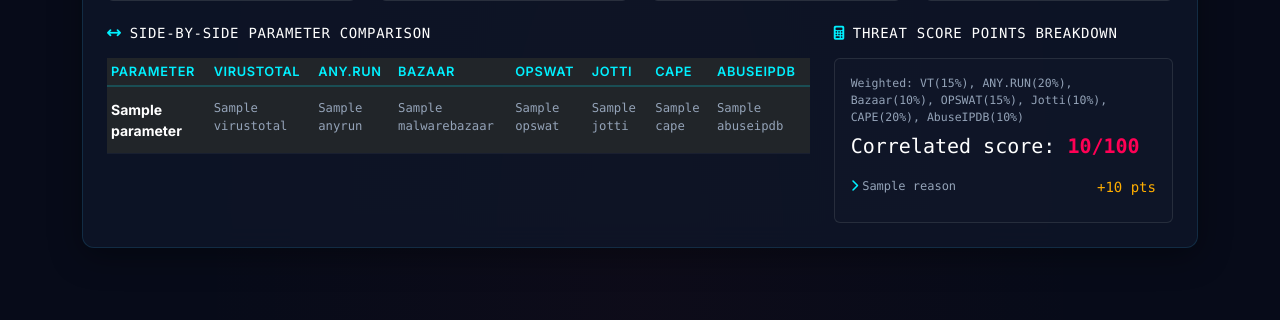
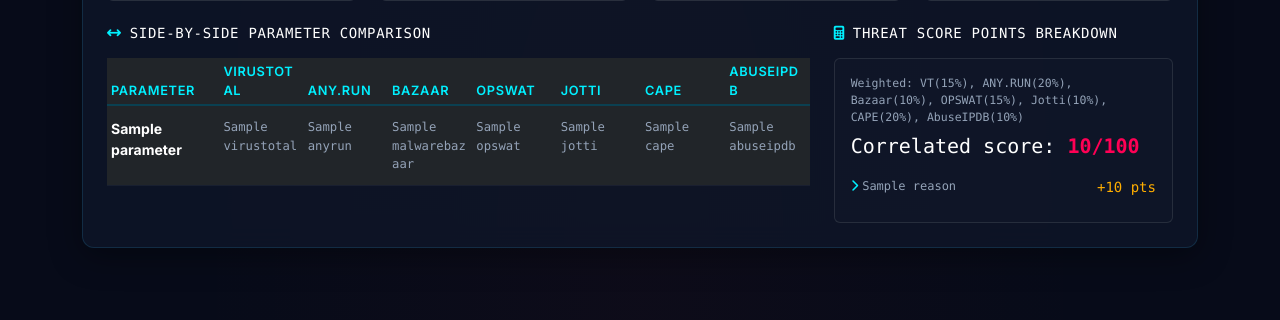
Before and after one commit to MYUVAN/cyber-project, a Flask app: template templates/analysis.html in a window 1280 px wide. Shown: the part 1582-1902 px from the top of the page. Run offline with Flask 3, Linux system fonts and the light colour scheme; the template is opened without the code that fills it: most values are stand-ins (such as "Sample title", 1, 10 or a date in 2020).

Commit message:
fix: resolve text alignment and column overflow on comparison table and dashboard

```diff
--- a/static/css/styles.css
+++ b/static/css/styles.css
@@ -407,3 +407,24 @@
     max-width: 100% !important;
     max-height: 100% !important;
 }
+
+/* Fixed Table Layout for Comparison Grids */
+.cyber-table-fixed {
+    table-layout: fixed;
+    width: 100%;
+}
+.cyber-table-fixed th,
+.cyber-table-fixed td {
+    overflow: hidden;
+    text-overflow: ellipsis;
+    white-space: normal;
+    word-break: break-word;
+}
+.cyber-table-fixed th:first-child,
+.cyber-table-fixed td:first-child {
+    width: 16%;
+}
+.cyber-table-fixed th:not(:first-child),
+.cyber-table-fixed td:not(:first-child) {
+    width: 12%;
+}
--- a/templates/analysis.html
+++ b/templates/analysis.html
@@ -165,7 +165,7 @@
 
                     <div class="mb-3">
                         <label class="text-muted small d-block">Target Filename:</label>
-                        <span class="text-white fw-bold mono">{{ file.filename }}</span>
+                        <span class="text-white fw-bold mono text-break">{{ file.filename }}</span>
                     </div>
 
                     <div class="mb-3">
@@ -327,7 +327,7 @@
                                     <label class="text-muted small d-block font-monospace mb-1">Observed Processes:</label>
                                     <div class="d-flex flex-wrap gap-1" style="max-height: 50px; overflow-y: auto;">
                                         {% for proc in anyrun.observed_processes %}
-                                        <span class="badge bg-secondary font-monospace" style="font-size: 0.75rem;">{{ proc }}</span>
+                                        <span class="badge bg-secondary font-monospace text-break text-start" style="font-size: 0.75rem; white-space: normal; word-break: break-all;">{{ proc }}</span>
                                         {% endfor %}
                                     </div>
                                 </div>
@@ -506,7 +506,7 @@
                         <div class="col-lg-8">
                             <h6 class="text-white small text-uppercase font-monospace mb-3"><i class="fa-solid fa-arrows-left-right text-info me-2"></i>Side-by-Side Parameter Comparison</h6>
                             <div class="table-responsive">
-                                <table class="table table-dark table-hover cyber-table table-sm small">
+                                <table class="table table-dark table-hover cyber-table cyber-table-fixed table-sm small">
                                     <thead>
                                         <tr>
                                             <th>Parameter</th>
--- a/templates/dashboard.html
+++ b/templates/dashboard.html
@@ -145,7 +145,7 @@
                             {% for file in files %}
                             <tr>
                                 <td class="font-monospace small text-muted">{{ file.upload_date }}</td>
-                                <td class="text-white fw-bold">{{ file.filename }}</td>
+                                <td class="text-white fw-bold text-break">{{ file.filename }}</td>
                                 <td class="font-monospace small text-muted" title="{{ file.hash }}">{{ file.hash[:16] }}...</td>
                                 <td class="text-center">
                                     {% set score = file.risk_score %}
```
Also changed, not shown: templates/report.html (+23 -2 lines).
